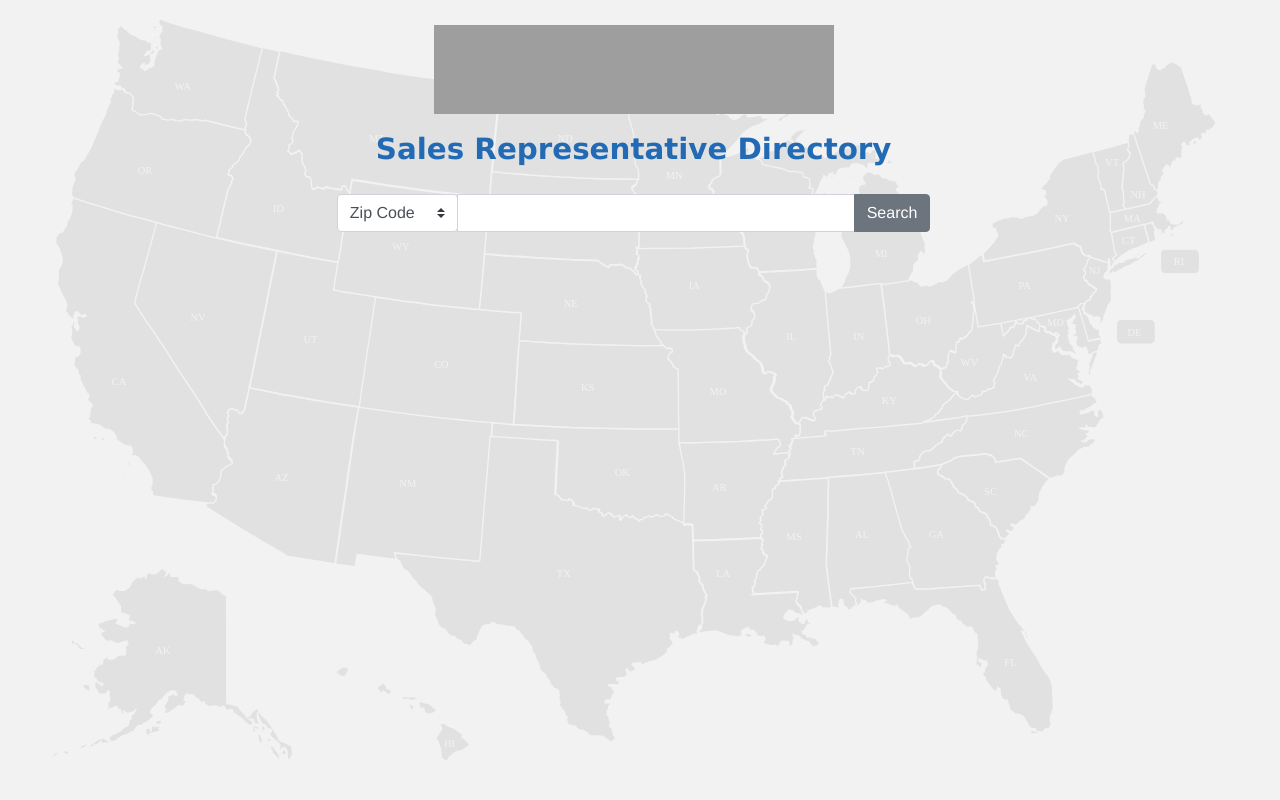
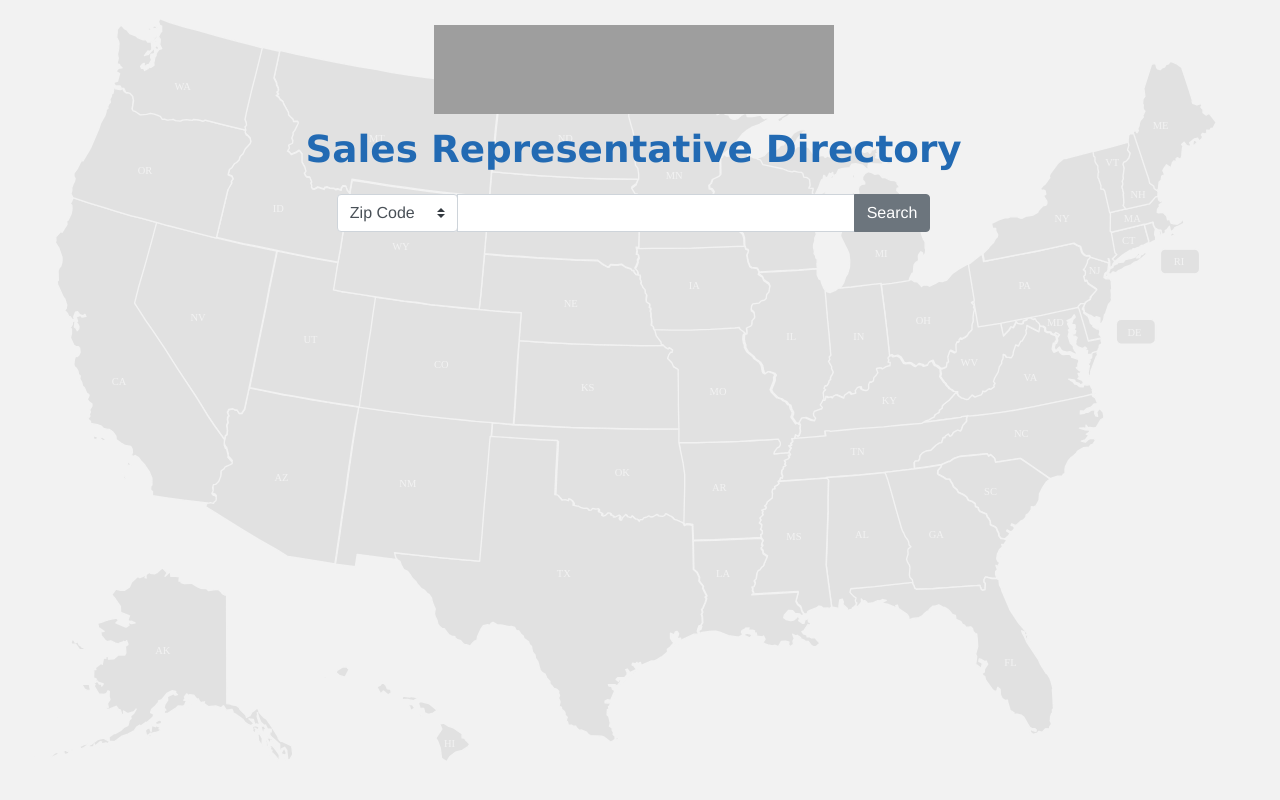
Before and after one commit to wlovick/usabb-sales-rep-directory, a PHP site: page / in a window 1280 px wide. Run offline with PHP 8.4, Linux system fonts and the light colour scheme; data that the repository does not hold is empty; grey boxes are pictures that could not be loaded.

Commit message:
Minor font change

```diff
--- a/index.php
+++ b/index.php
@@ -23,7 +23,7 @@
 		padding: 0px;
 		text-align: center;
 		width: 100%;
-		font-family: "Myriad Pro","Helvetica Neue",Helvetica,Arial,Sans-Serif;
+		font-family: Helvetica, Arial, Sans-Serif;
 		background-color: #F2F2F2;
 	}
 
@@ -78,7 +78,7 @@
 			</div>
 			<div class="row">
 				 <div class="col-12">
-					<div style="font-size: 22pt; line-height: 30pt; font-weight: bold; color: #226ab3; font-family: Verdana, Arial, Helvetica, sans-serif;"><a href="index.php" style="text-decoration: none;">Sales Representative Directory</a></div>
+					<div style="font-size: 28pt; line-height: 30pt; font-weight: bold; color: #226ab3; font-family: Verdana, Arial, Helvetica, sans-serif;"><a href="index.php" style="text-decoration: none;">Sales Representative Directory</a></div>
 				</div>
 			</div>
 <!-- Search bar -->
```
